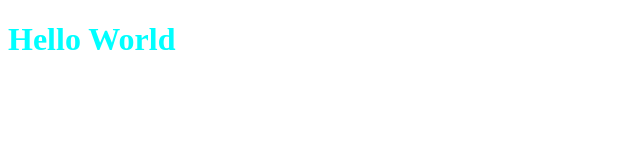
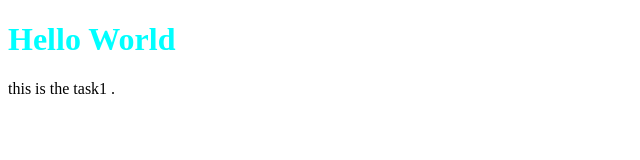
Before and after one commit to ahiru401066/Emotion-Onomatopoeia-Dictionary, a plain HTML site: page index.html in a window 1280 px wide. Shown: the whole page, without its empty margins (0-640 px from the left). Drawn offline with Linux system fonts and the light colour scheme.

Commit message:
task1 message

```diff
--- a/index.html
+++ b/index.html
@@ -8,6 +8,7 @@
 </head>
 <body>
     <h1>Hello World</h1>
+    <p>this is the task1 .</p>
 
     <script src="./main.js"></script>
 </body>
```
